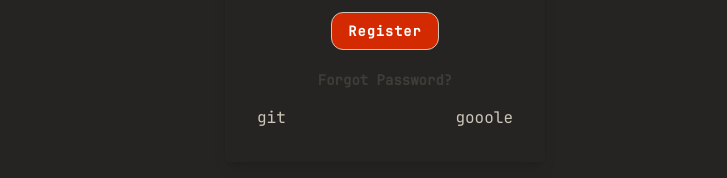
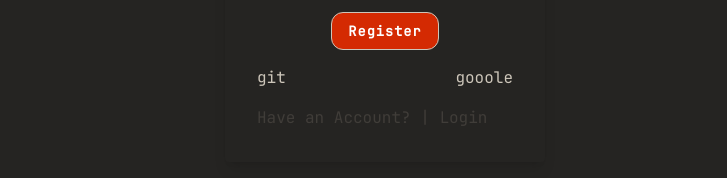
Before and after one commit to buraev/my-homepage-v2, a Next.js app: page /auth/register in a window 1280 px wide. Shown: the part 598-776 px from the top of the page, without its empty margins (255-982 px from the left). Built offline with nearby package versions, Linux system fonts and the light colour scheme; no server answers.

Commit message:
check ci/cd after change ports

```diff
--- a/app/auth/register/page.tsx
+++ b/app/auth/register/page.tsx
@@ -10,6 +10,7 @@ import { DEFAUL_LOGIN_REDIRECT } from "@/app/routes"
 import { RegisterSchema } from "@/app/schemas/shemas"
 import { registerUser } from "@/app/src/entities/auth/register/model"
 import { Button } from "@/app/src/shared/ui"
+import Link from "next/link"
 
 export default function Register() {
   const [errorMessage, setErrorMessage] = useState<string | undefined>()
@@ -108,17 +109,19 @@ export default function Register() {
                 Register
               </span>
             </Button>
-            <a
-              className="text-primaryLight hover:text-secondaryMain inline-block align-baseline text-sm font-bold"
-              href="#"
-            >
-              Forgot Password?
-            </a>
           </div>
           <div className="flex justify-between gap-3">
             <button onClick={() => onClick("github")}>git</button>
 
             <button onClick={() => onClick("gooole")}>gooole</button>
+          </div>
+          <div>
+            <Link
+              className="text-primaryLight hover:text-secondaryMain"
+              href="/auth/login"
+            >
+              Have an Account? | Login
+            </Link>
           </div>
         </form>
       </FormProvider>
```
